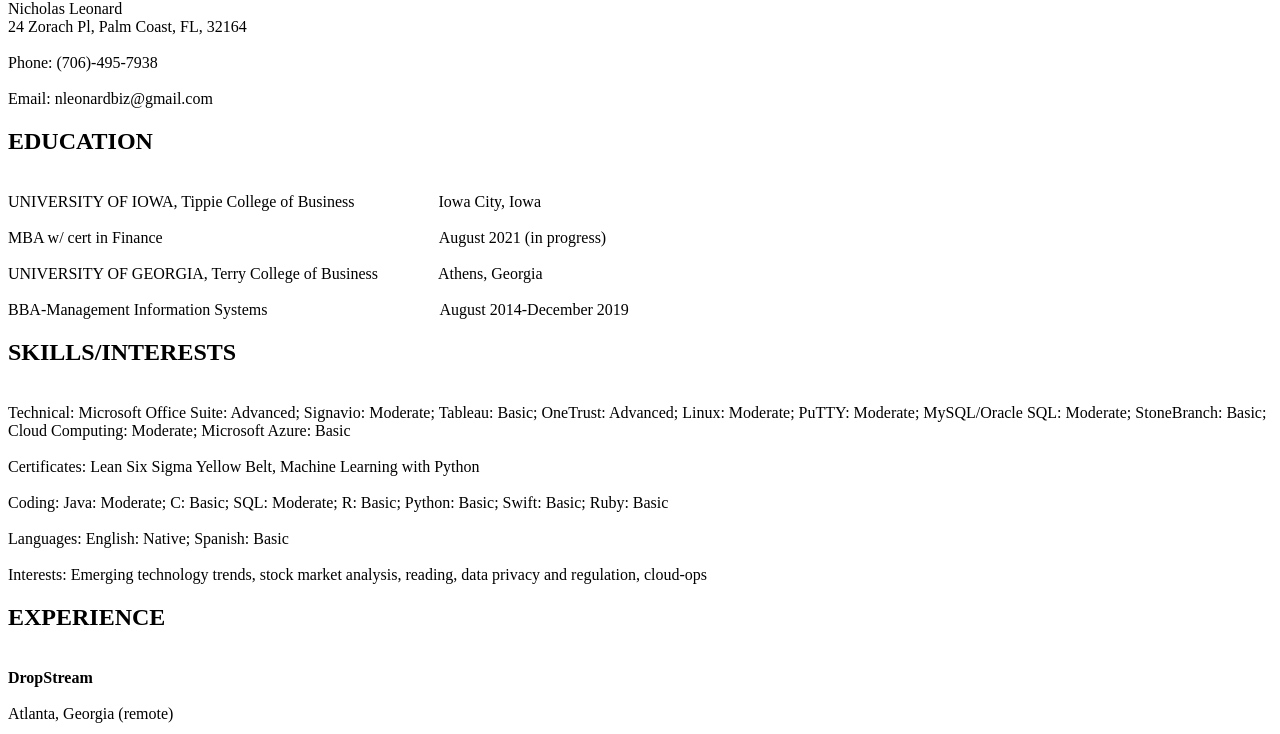
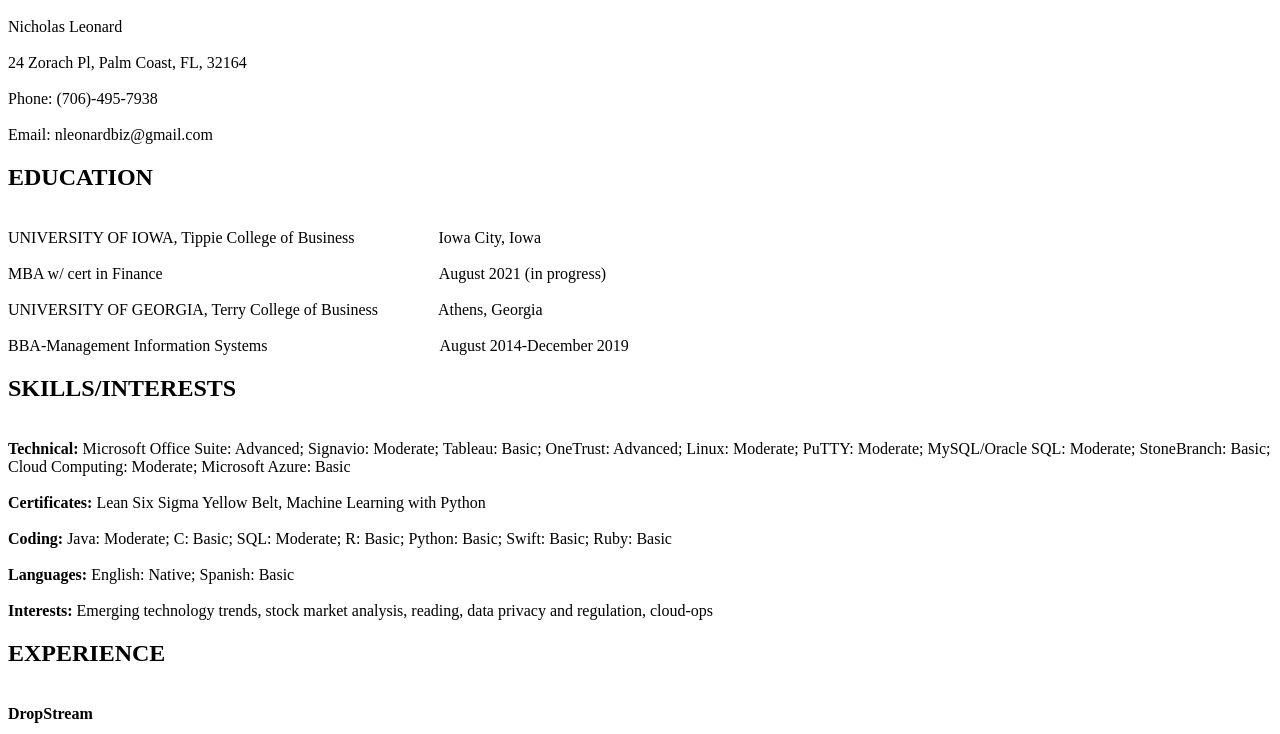
Before and after one commit to nal38141/Resume, a plain HTML site: page index.html in a window 1280 px wide. Shown: the part 66-800 px from the top of the page. Drawn offline with Linux system fonts and the light colour scheme.

Commit message:
Update index.html

```diff
--- a/index.html
+++ b/index.html
@@ -1,5 +1,5 @@
 <h1>Resume</h1>
-Nicholas Leonard
+<br>Nicholas Leonard</br>
 <br>24 Zorach Pl, Palm Coast, FL, 32164</br>
 <br>Phone: (706)-495-7938</br>
 <br>Email: nleonardbiz@gmail.com</br>
@@ -14,11 +14,11 @@ Nicholas Leonard
 
 <h2>SKILLS/INTERESTS</h2>
 
-<br>Technical: 	Microsoft Office Suite: Advanced; Signavio: Moderate; Tableau: Basic; OneTrust: Advanced; Linux: Moderate; PuTTY: Moderate; MySQL/Oracle SQL: Moderate; StoneBranch: Basic; Cloud Computing: Moderate; Microsoft Azure: Basic</br>
-<br>Certificates: 	Lean Six Sigma Yellow Belt, Machine Learning with Python</br>
-<br>Coding: 	Java: Moderate; C: Basic; SQL: Moderate; R: Basic; Python: Basic; Swift: Basic; Ruby: Basic</br>
-<br>Languages: 	English: Native; Spanish: Basic</br>
-<br>Interests: 	Emerging technology trends, stock market analysis, reading, data privacy and regulation, cloud-ops </br>
+<strong><br>Technical:</strong> 	Microsoft Office Suite: Advanced; Signavio: Moderate; Tableau: Basic; OneTrust: Advanced; Linux: Moderate; PuTTY: Moderate; MySQL/Oracle SQL: Moderate; StoneBranch: Basic; Cloud Computing: Moderate; Microsoft Azure: Basic</br>
+<strong><br>Certificates:</strong> 	Lean Six Sigma Yellow Belt, Machine Learning with Python</br>
+<strong><br>Coding:</strong> 	Java: Moderate; C: Basic; SQL: Moderate; R: Basic; Python: Basic; Swift: Basic; Ruby: Basic</br>
+<strong><br>Languages:</strong> 	English: Native; Spanish: Basic</br>
+<strong><br>Interests:</strong> 	Emerging technology trends, stock market analysis, reading, data privacy and regulation, cloud-ops </br>
 
 <h2>EXPERIENCE</h2>
 
```
